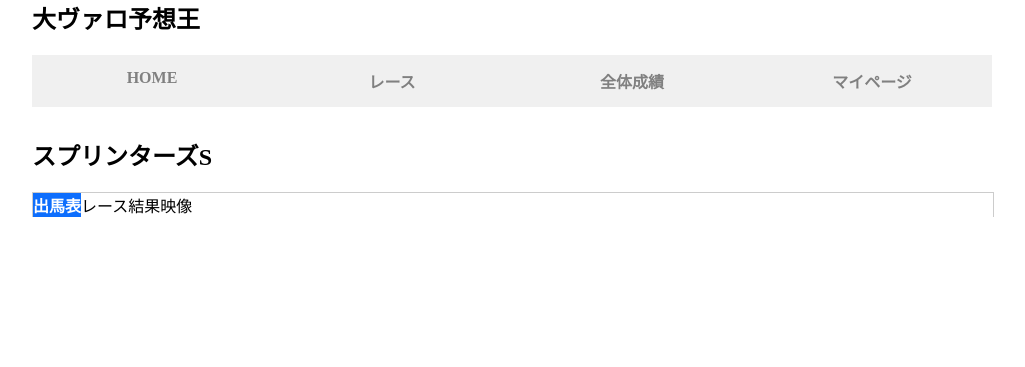
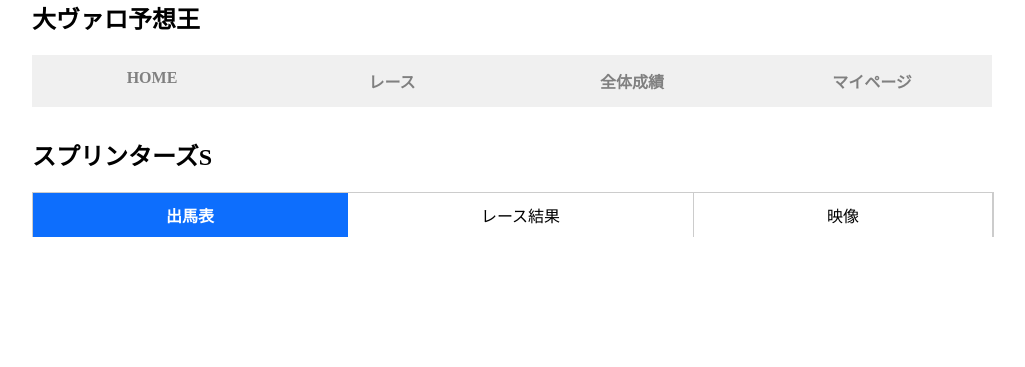
Before and after one commit to mayo2451/Beta-miyakeiba, a Flask app: page /race/2 in a window 1280 px wide. Shown: the top 367 px of the page, without its empty margins (128-1153 px from the left). Run offline with Flask 3, Linux system fonts and the light colour scheme; data comes from the database, SQL or seed files in the repository; data that the repository does not hold is empty; parts of the project's set-up code (start-up, migrations or seed data) failed here and were passed over.

Commit message:
Update ShowRacePage.css

```diff
--- a/miyakeiba-beta/static/ShowRacePage.css
+++ b/miyakeiba-beta/static/ShowRacePage.css
@@ -1,20 +1,13 @@
 .btn {
-    flex-grow: 1;
-    /* ボタンの幅を均等に広げる */
+    flex-grow: 1; /* ★この1行を追加★ - ボタンの幅を均等に広げる */
     padding: 10px 20px;
     text-align: center;
     text-decoration: none;
-    /* リンクの下線をなくす */
     color: #000;
-    /* 文字の色 */
     background-color: #fff;
     border-right: 1px solid #ccc;
-    /* ボタン間の区切り線 */
     border-top: none;
-    /* 上の線はつけない */
     border-left: none;
-    /* 左の線はつけない */
-    /* マウスカーソルを合わせたときのスタイル */
     cursor: pointer;
 }
 .button-container {
```
Lines whose indentation alone changed are shown as unchanged.
